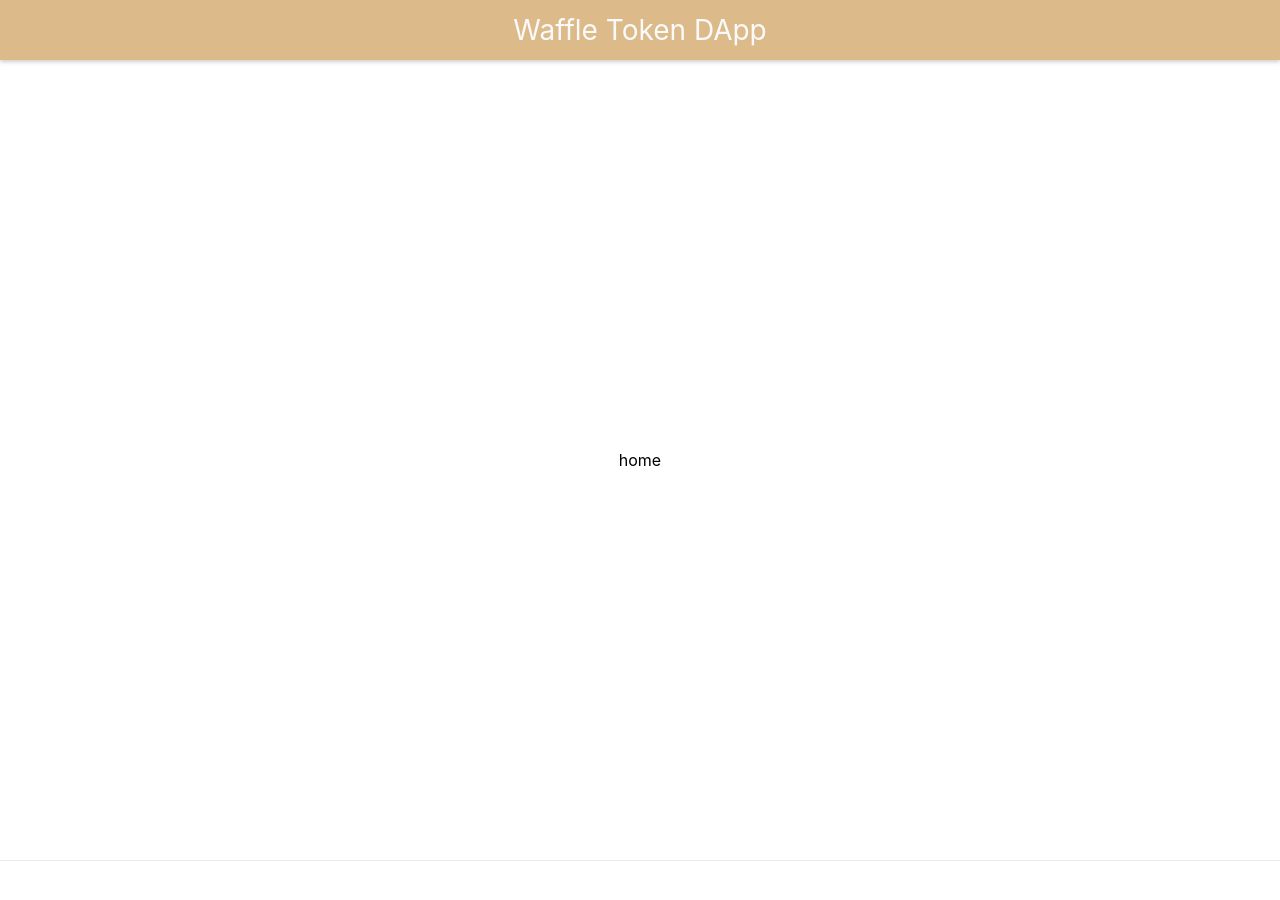
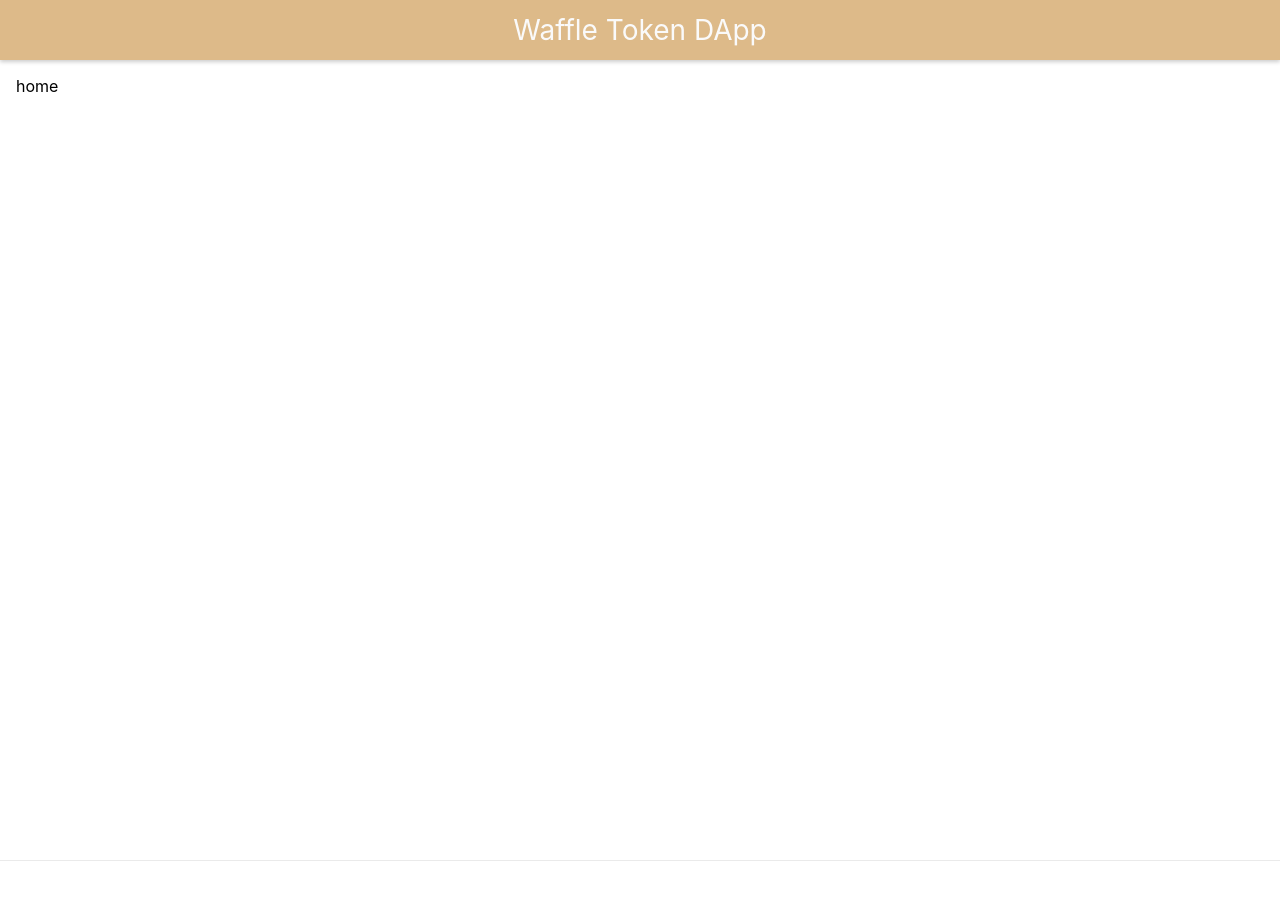
Before and after one commit to wafflestudio/smart-contract, a Next.js app in the folder wftk_front_1155/: page /waffle/1 in a window 1280 px wide. Shown: the top 900 px of the page. Built offline with nearby package versions, Linux system fonts and the light colour scheme.

Commit message:
마이너 스타일 조정

```diff
--- a/wftk_front_1155/styles/Home.module.css
+++ b/wftk_front_1155/styles/Home.module.css
@@ -4,12 +4,7 @@
 
 .main {
   min-height: 100vh;
-  padding: 4rem 0;
-  flex: 1;
-  display: flex;
-  flex-direction: column;
-  justify-content: center;
-  align-items: center;
+  padding: 1rem;
 }
 
 .footer {
```
